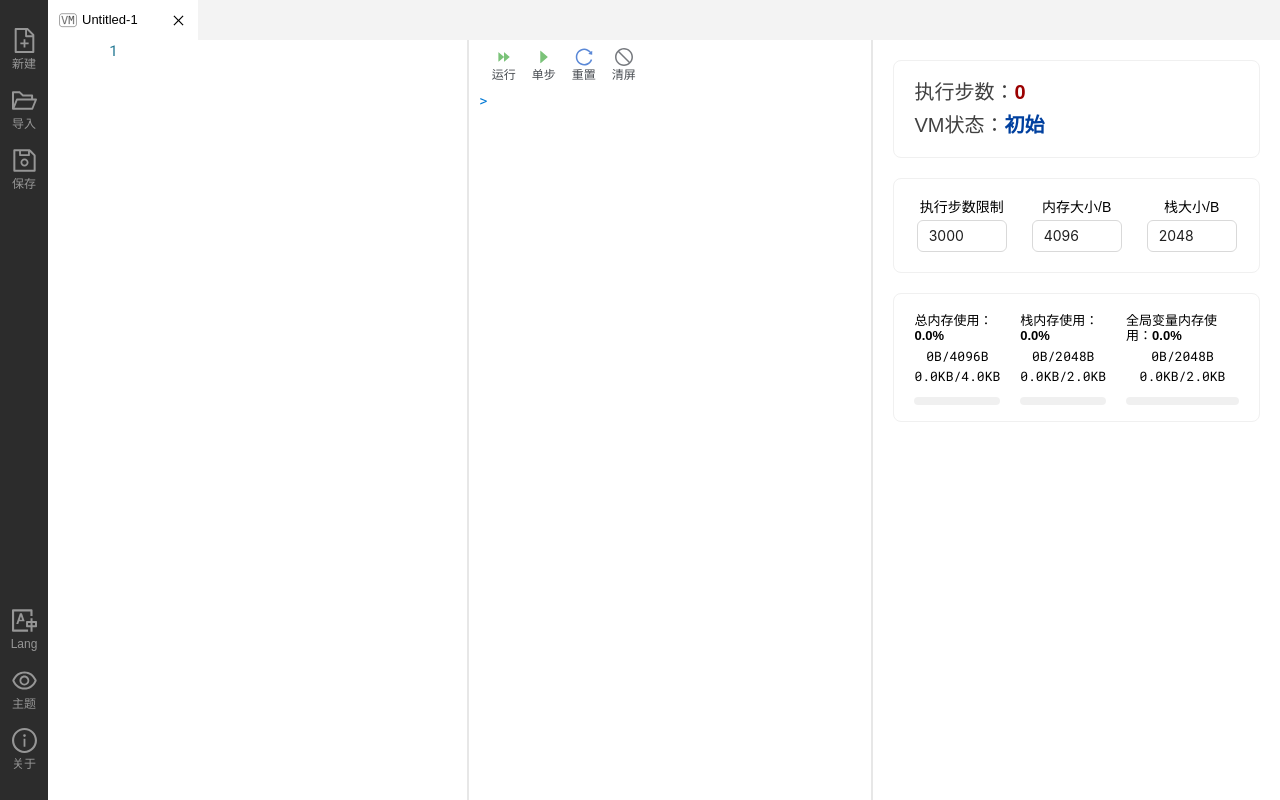
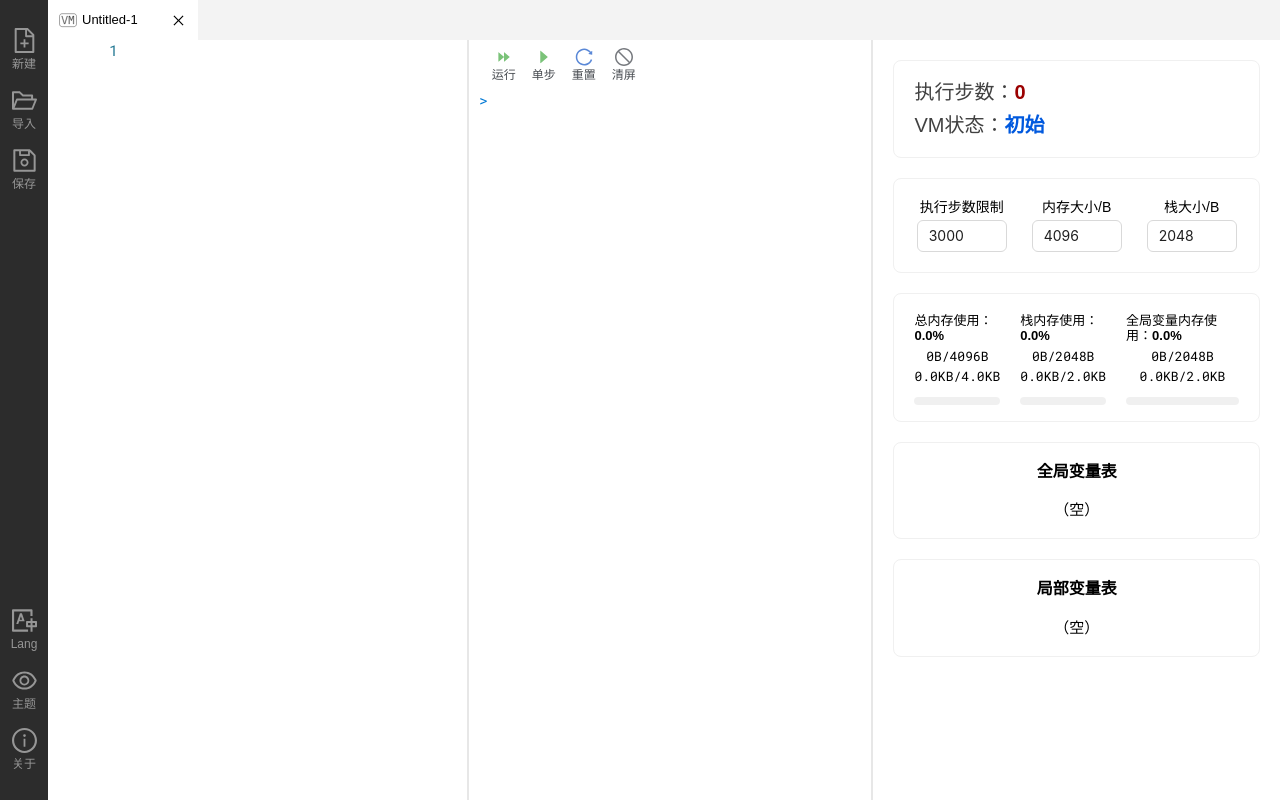
Before and after one commit to ErnestThePoet/ir-virtual-machine, a React (Vite) app: page / in a window 1280 px wide. Both pictures are taken after a click on the element "新建". Built offline with nearby package versions, Linux system fonts and the light colour scheme.

Commit message:
feat: add variable table

```diff
--- a/src/locales/zhcn.ts
+++ b/src/locales/zhcn.ts
@@ -44,11 +44,12 @@ const zhCn = {
     KB_USAGE: "{used, number, ::.0}KB/{total, number, ::.0}KB",
 
     GLOBAL_VARIABLE_TABLE: "全局变量表",
-    LOCAL_VARIABLE_TABLE: "局部变量表({functionId})",
+    LOCAL_VARIABLE_TABLE: "局部变量表",
     VARIABLE_ID: "变量名",
     ADDRESS: "地址",
     SIZE: "大小",
     VALUES: "值",
+    EMPTY_VATIABLE_TABLE: "（空）",
 
     // Static error check messages
     STATIC_ERROR_PREFIX: "静态分析错误：",
--- /dev/null
+++ b/src/pages/Home/components/VmInspector/VariableTable/VariableTable.module.scss
@@ -0,0 +1,9 @@
+.divVariableTableWrapper {
+    width: 100%;
+    text-align: center;
+
+    > div[class="emptyHolder"] {
+        font-size: 15px;
+        user-select: none;
+    }
+}
--- /dev/null
+++ b/src/pages/Home/components/VmInspector/VariableTable/VariableTable.tsx
@@ -0,0 +1,71 @@
+import React from "react";
+import styles from "./VariableTable.module.scss";
+import { useIntl } from "react-intl";
+import type { VmVariableDetail } from "@/modules/vm/vm";
+import { Table } from "antd";
+import type { ColumnsType } from "antd/es/table";
+import { stringCompare } from "@/modules/utils";
+
+interface VariableTableProps {
+    variables: VmVariableDetail[];
+}
+
+const VariableTable: React.FC<VariableTableProps> = (
+    props: VariableTableProps
+) => {
+    const intl = useIntl();
+
+    const columns: ColumnsType<VmVariableDetail> = [
+        {
+            title: intl.formatMessage({ id: "VARIABLE_ID" }),
+            dataIndex: "id",
+            showSorterTooltip: false,
+            sorter: (a, b) => stringCompare(a.id, b.id)
+        },
+        {
+            title: intl.formatMessage({ id: "ADDRESS" }),
+            dataIndex: "address",
+            showSorterTooltip: false,
+            sorter: (a, b) => a.address - b.address
+        },
+        {
+            title: intl.formatMessage({ id: "SIZE" }),
+            dataIndex: "size",
+            showSorterTooltip: false,
+            sorter: (a, b) => a.size - b.size
+        },
+        {
+            title: intl.formatMessage({ id: "VALUES" }),
+            dataIndex: "values",
+            render: (x: number[]) => (
+                <div>
+                    {x.map(y => (
+                        <>
+                            {y}
+                            <br />
+                        </>
+                    ))}
+                </div>
+            )
+        }
+    ];
+
+    return (
+        <div className={styles.divVariableTableWrapper}>
+            {props.variables.length === 0 ? (
+                <div className="emptyHolder">
+                    {intl.formatMessage({ id: "EMPTY_VATIABLE_TABLE" })}
+                </div>
+            ) : (
+                <Table
+                    columns={columns}
+                    dataSource={props.variables}
+                    size="small"
+                    pagination={false}
+                />
+            )}
+        </div>
+    );
+};
+
+export default VariableTable;
--- /dev/null
+++ b/src/pages/Home/components/VmInspector/VariableTable/index.ts
@@ -0,0 +1 @@
+export { default } from "./VariableTable";
--- a/src/pages/Home/components/VmInspector/VmInspector.module.scss
+++ b/src/pages/Home/components/VmInspector/VmInspector.module.scss
@@ -23,14 +23,15 @@
     padding: 20px;
     border: 1px solid var(--vm-inspector-card-border-color);
     border-radius: 8px;
+    background-color: var(--vm-inspector-card-bkg-color);
 }
 
 .divStepStateCard {
+    @include inspector-card;
     width: 100%;
     display: flex;
     flex-direction: column;
     gap: 10px;
-    @include inspector-card;
 }
 
 .divStepStateWrapper {
@@ -102,10 +103,11 @@
 }
 
 .divOptionsCard {
+    @include inspector-card;
     display: flex;
     justify-content: center;
     gap: 25px;
-    @include inspector-card;
+    color: var(--vm-inspector-text-color);
 }
 
 .divOptionWrapper {
@@ -121,9 +123,65 @@
 }
 
 .divMemoryUsageCard {
+    @include inspector-card;
     display: flex;
     justify-content: center;
     gap: 20px;
-    @include inspector-card;
+    color: var(--vm-inspector-text-color);
     padding-bottom: 10px;
 }
+
+.divGlobalVariableTableCard {
+    @include inspector-card;
+    display: flex;
+    flex-direction: column;
+    align-items: center;
+    gap: 20px;
+    color: var(--vm-inspector-text-color);
+
+    > label[class="title"] {
+        font-weight: bold;
+        user-select: none;
+    }
+}
+
+.divLocalVariableTableCard {
+    @include inspector-card;
+    display: flex;
+    flex-direction: column;
+    align-items: center;
+    gap: 20px;
+    color: var(--vm-inspector-text-color);
+
+    > label[class="title"] {
+        font-weight: bold;
+        user-select: none;
+    }
+
+    > div[class="emptyHolder"] {
+        font-size: 15px;
+        user-select: none;
+    }
+}
+
+.divLocalVariableTableWrapper {
+    width: 100%;
+    display: flex;
+    flex-direction: column;
+    gap: 20px;
+}
+
+.divLocalVariableTable {
+    width: 100%;
+    display: flex;
+    flex-direction: column;
+    align-items: center;
+    gap: 20px;
+
+    > label[class="functionName"] {
+        margin-left: 10px;
+        font-size: 14px;
+        user-select: none;
+        align-self: flex-start;
+    }
+}
--- a/src/pages/Home/components/VmInspector/VmInspector.tsx
+++ b/src/pages/Home/components/VmInspector/VmInspector.tsx
@@ -1,13 +1,14 @@
 import React from "react";
 import { useAppDispatch, useAppSelector } from "@/store/hooks";
-import { InputNumber, Progress } from "antd";
+import { InputNumber } from "antd";
 import styles from "./VmInspector.module.scss";
 import { useIntl } from "react-intl";
 import classNames from "classnames";
 import { vmOptionLimits } from "@/modules/vm/vm";
 import { syncVmState } from "@/store/reducers/vm";
 import vmContainer from "@/modules/vmContainer/vmContainer";
-import MemoryUsage from "./MemoryUsage/MemoryUsage";
+import MemoryUsage from "./MemoryUsage";
+import VariableTable from "./VariableTable";
 
 const VmInspector: React.FC = () => {
     const intl = useIntl();
@@ -176,6 +177,44 @@ const VmInspector: React.FC = () => {
                     }
                 />
             </div>
+
+            <div className={styles.divGlobalVariableTableCard}>
+                <label className="title">
+                    {intl.formatMessage({ id: "GLOBAL_VARIABLE_TABLE" })}
+                </label>
+                <VariableTable
+                    variables={
+                        vm.vmPageStates[vm.activeVmIndex].globalVariableDetails
+                    }
+                />
+            </div>
+
+            <div className={styles.divLocalVariableTableCard}>
+                <label className="title">
+                    {intl.formatMessage({ id: "LOCAL_VARIABLE_TABLE" })}
+                </label>
+
+                {vm.vmPageStates[vm.activeVmIndex].localVariableDetailsStack
+                    .length === 0 ? (
+                    <div className="emptyHolder">
+                        {intl.formatMessage({ id: "EMPTY_VATIABLE_TABLE" })}
+                    </div>
+                ) : (
+                    <div className={styles.divLocalVariableTableWrapper}>
+                        {vm.vmPageStates[
+                            vm.activeVmIndex
+                        ].localVariableDetailsStack.map((x, i) => (
+                            <div className={styles.divLocalVariableTable}>
+                                <label className="functionName">
+                                    {x.functionName}
+                                </label>
+
+                                <VariableTable key={i} variables={x.details} />
+                            </div>
+                        ))}
+                    </div>
+                )}
+            </div>
         </div>
     );
 };
--- a/src/themes/light.scss
+++ b/src/themes/light.scss
@@ -41,7 +41,7 @@
     --vm-inspector-bkg-color: #fff;
     --vm-inspector-step-state-label-color: #414141;
     --vm-inspector-step-count-color: #9b0000;
-    --vm-inspector-state-initial-color: #00409f;
+    --vm-inspector-state-initial-color: #0059de;
     --vm-inspector-state-busy-color: #a32b00;
     --vm-inspector-state-wait-input-color: #f2ba00;
     --vm-inspector-state-free-color: #00c3ff;
@@ -51,4 +51,6 @@
     --vm-inspector-state-exited-normally-color: #24a600;
     --vm-inspector-state-exited-abnormally-color: #ff8000;
     --vm-inspector-card-border-color: #f0f0f0;
+    --vm-inspector-card-bkg-color: #fff;
+    --vm-inspector-text-color: #000000;
 }
```
